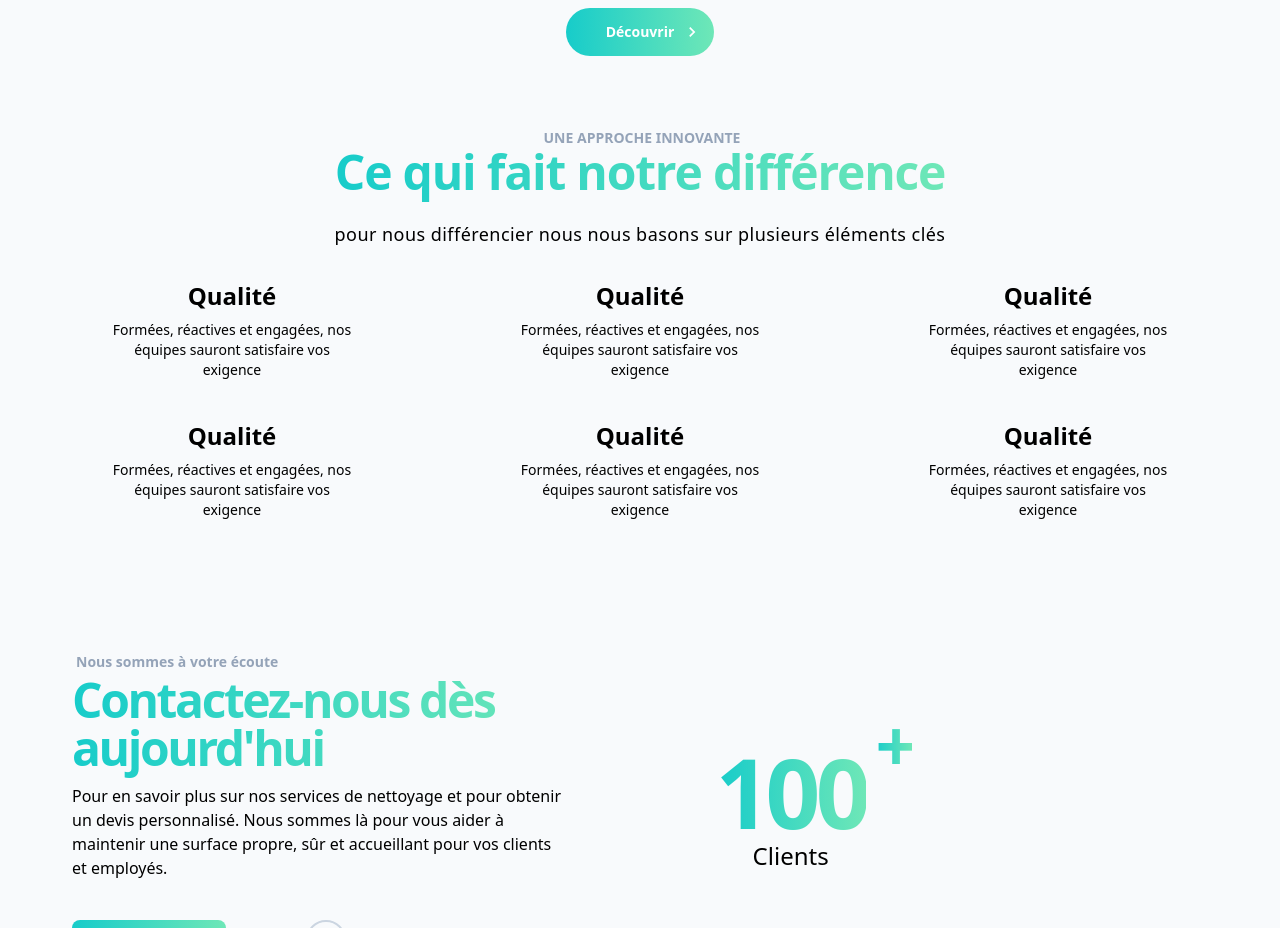
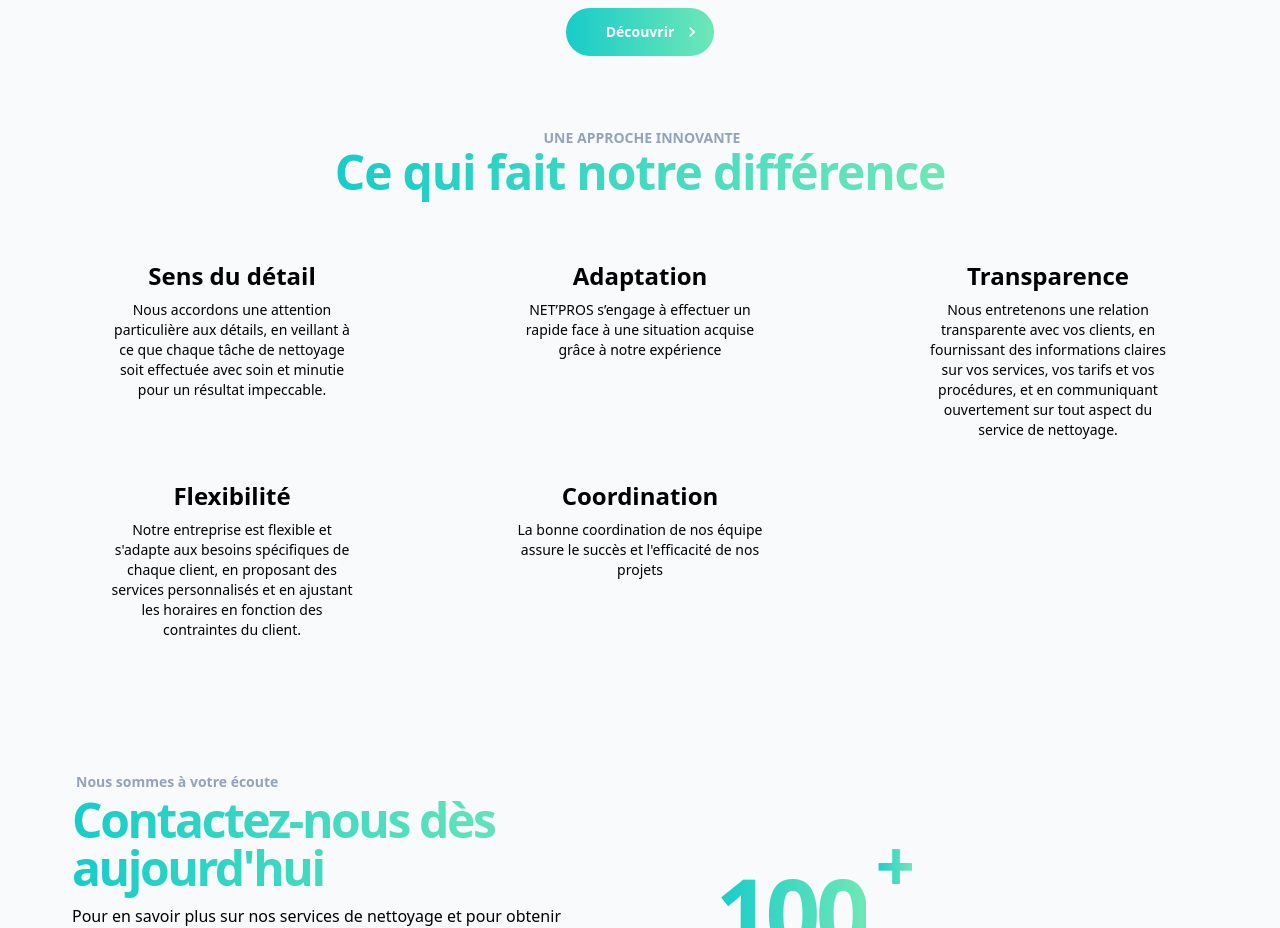
Before and after one commit to netproam/netpro, a Next.js app: page / in a window 1280 px wide. Shown: the part 2500-3428 px from the top of the page. Built offline with nearby package versions, Linux system fonts and the light colour scheme.

Commit message:
deuxieme ajout des informations

```diff
--- a/src/components/section/SpecificitySection.tsx
+++ b/src/components/section/SpecificitySection.tsx
@@ -1,9 +1,23 @@
 "use client"
+import { allQualities } from "@/data/dataOfTheApp"
 const SpecificitySection = () => {
+
+    const allQualityComponent=allQualities.map((e)=>{
+return (
+    <div
+    key={e.id}
+    className="flex flex-col gap-2  lg:items-center justify-start lg:text-center">
+    <h4 className="font-semibold text-lg lg:text-2xl font-hind">{e.title}
+</h4>
+    <p className="lg:w-2/3 text-sm font-hind font-light" >
+        {e.description}</p>
+</div>
+)
+    })
   return (
    <section className="w-full  flex p-4  flex-col items-center gap-4  ">
 
-    <div className="flex flex-col w-full lg:px-2 lg:px-8 gap-8 ">
+    <div className="flex flex-col w-full  lg:px-8 gap-6 lg:gap-12 ">
         <div className="flex flex-col   lg:items-center ">
             <p className="text-xs lg:text-sm  font-semibold  pl-1  text-slate-400
             ">{"Une approche innovante".toLocaleUpperCase()}</p>
@@ -11,51 +25,14 @@ const SpecificitySection = () => {
             lg:pb-4 font-hind
             text-2xl lg:text-5xl font-semibold bg-clip-text text-transparent
              bg-gradient-to-r from-[#17CCCA] to-emerald-300 ">{`Ce qui fait notre différence`}</h3>
-            <p className="tracking-wide  lg:text-center
-            text-lg font-hind font-light pt-2">{`
-           pour nous différencier nous nous basons sur plusieurs éléments clés`}</p>
+
         </div>
-        <div className="grid grid-cols-2 lg:grid-cols-3 text-base font-hind font-light  gap-10 lg:place-items-center ">
-
-        <div className="flex flex-col gap-2  lg:items-center lg:text-center">
-                <h4 className="font-semibold text-lg lg:text-2xl font-hind">Qualité
-</h4>
-                <p className="lg:w-2/3 text-sm font-hind font-light" >{`Formées, réactives et engagées,
-nos équipes sauront satisfaire vos exigence`}</p>
-            </div>
+        <div className="grid grid-cols-2 lg:grid-cols-3 text-base font-hind font-light
+        gap-10  ">
 
 
 
-            <div className="flex flex-col gap-2  lg:items-center lg:text-center">
-                <h4 className="font-semibold text-lg lg:text-2xl font-hind">Qualité
-</h4>
-                <p className="lg:w-2/3 text-sm font-hind font-light" >{`Formées, réactives et engagées,
-nos équipes sauront satisfaire vos exigence`}</p>
-            </div>
-            <div className="flex flex-col gap-2  lg:items-center lg:text-center">
-                <h4 className="font-semibold text-lg lg:text-2xl font-hind">Qualité
-</h4>
-                <p className="lg:w-2/3 text-sm font-hind font-light" >{`Formées, réactives et engagées,
-nos équipes sauront satisfaire vos exigence`}</p>
-            </div>
-            <div className="flex flex-col gap-2  lg:items-center lg:text-center" >
-                <h4 className="font-semibold text-lg lg:text-2xl font-hind">Qualité
-</h4>
-                <p className="lg:w-2/3 text-sm font-hind font-light" >{`Formées, réactives et engagées,
-nos équipes sauront satisfaire vos exigence`}</p>
-            </div>
-            <div className="flex flex-col gap-2  lg:items-center lg:text-center">
-                <h4 className="font-semibold text-lg lg:text-2xl font-hind">Qualité
-</h4>
-                <p className="lg:w-2/3 text-sm font-hind font-light" >{`Formées, réactives et engagées,
-nos équipes sauront satisfaire vos exigence`}</p>
-            </div>
-            <div className="flex flex-col gap-2  lg:items-center lg:text-center">
-                <h4 className="font-semibold text-lg lg:text-2xl font-hind" >Qualité
-</h4>
-                <p className="lg:w-2/3 text-sm font-hind font-light" >{`Formées, réactives et engagées,
-nos équipes sauront satisfaire vos exigence`}</p>
-            </div>
+    {allQualityComponent}
 
         </div>
     </div>
--- a/src/data/dataOfTheApp.ts
+++ b/src/data/dataOfTheApp.ts
@@ -178,3 +178,42 @@ nettoyage des appareils électroménagers, etc.
 
 
 ]
+
+
+export const allQualities=[
+
+    {
+        id:v4(),
+        title :"Sens du détail",
+        description:`
+        Nous accordons une attention particulière aux détails, en veillant à ce que
+chaque tâche de nettoyage soit effectuée avec soin et minutie pour un résultat impeccable.`
+    }, {
+        id:v4(),
+        title :"Adaptation",
+        description:`NET’PROS s’engage à effectuer un rapide face à une situation acquise grâce à
+        notre expérience`
+    }, {
+        id:v4(),
+        title :"Transparence",
+        description:`Nous entretenons une relation transparente avec vos clients, en fournissant
+        des informations claires sur vos services, vos tarifs et vos procédures, et en communiquant
+        ouvertement sur tout aspect du service de nettoyage.`
+    }, {
+        id:v4(),
+        title :"Flexibilité",
+        description:`
+        Notre entreprise est flexible et s'adapte aux besoins spécifiques de chaque client,
+en proposant des services personnalisés et en ajustant les horaires en fonction des
+contraintes du client.`
+    }, {
+        id:v4(),
+        title :"Coordination",
+        description:"La bonne coordination de nos équipe assure le succès et l'efficacité de nos projets"
+    }, {
+        id:v4(),
+        title :"",
+        description:""
+    }
+
+]
```
